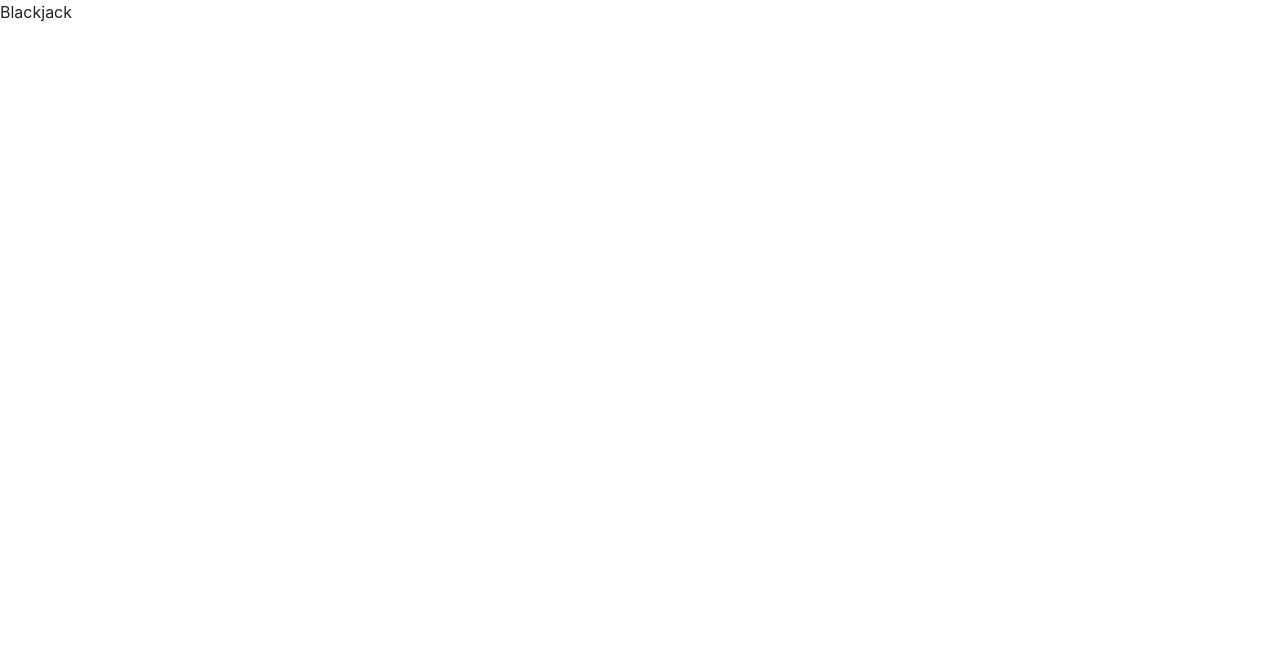
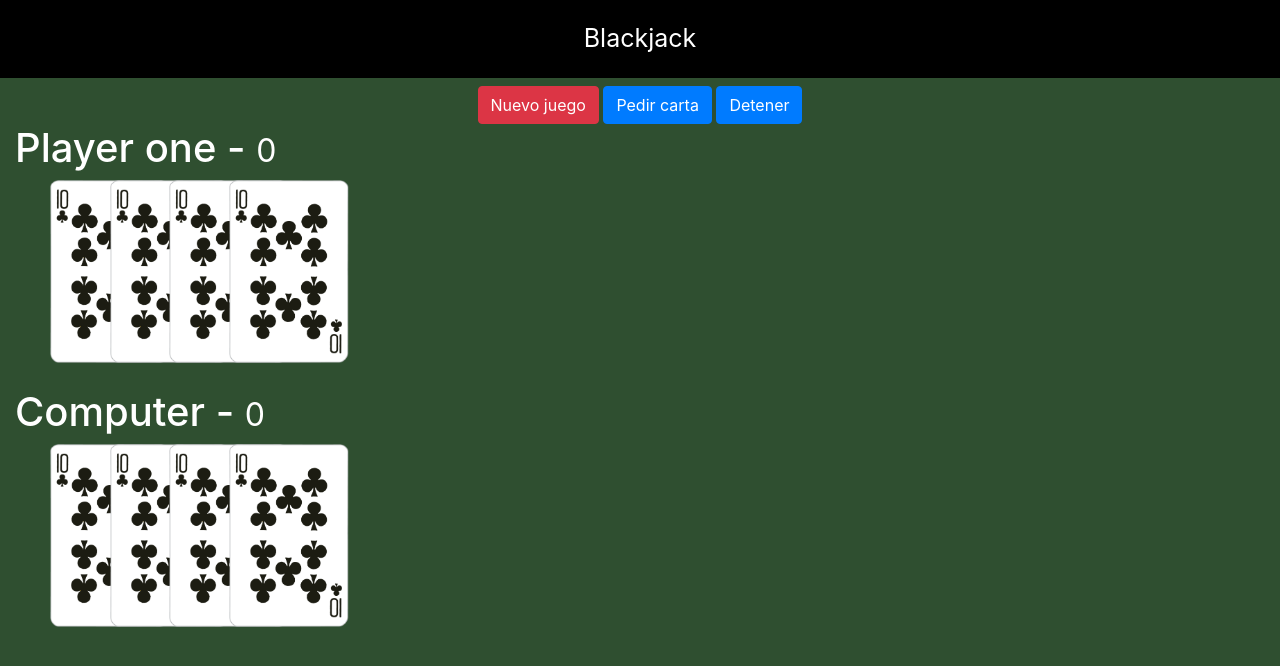
Before and after one commit to Daleonro/Study-projects-Blackjack, a plain HTML site: page index.html in a window 1280 px wide. Drawn offline with nearby package versions, Linux system fonts and the light colour scheme.

Commit message:
HTML y estilos terminados

```diff
--- a/assets/css/styles.css
+++ b/assets/css/styles.css
@@ -0,0 +1,24 @@
+html, body {
+    margin: 0px;
+    background-color: #2f4f30;
+    color: white;
+}
+
+.titulo {
+    text-align: center;
+    background-color: black;
+    color: white;
+    padding: 20px;
+    font-size: 25px;
+}
+
+.carta {
+    position: relative;
+    width: 120px;
+    left: 100px;
+    margin-left: -65px;
+}
+
+#player-cards, computer-cards {
+    height: 200px;
+}
--- a/index.html
+++ b/index.html
@@ -4,16 +4,48 @@
         <meta charset="UTF-8">
         <meta http-equiv="X-UA-Compatible" content="IE=edge">
         <meta name="viewport" content="width=device-width, initial-scale=1.0">
+        <link rel="stylesheet" href="https://cdn.jsdelivr.net/npm/bootstrap@4.4.1/dist/css/bootstrap.min.css" integrity="sha384-Vkoo8x4CGsO3+Hhxv8T/Q5PaXtkKtu6ug5TOeNV6gBiFeWPGFN9MuhOf23Q9Ifjh" crossorigin="anonymous">
         <link rel="stylesheet" href="assets/css/styles.css">
-        <link rel="stylesheet" href="https://cdn.jsdelivr.net/npm/bootstrap@4.4.1/dist/css/bootstrap.min.css" integrity="sha384-Vkoo8x4CGsO3+Hhxv8T/Q5PaXtkKtu6ug5TOeNV6gBiFeWPGFN9MuhOf23Q9Ifjh" crossorigin="anonymous">
         <title>Blackjack</title>
 
     </head>
     <body>
 
-        <header>
+        <header class="titulo">
             Blackjack
         </header>
+
+        <div class="row mt-2">
+            <div class="col text-center">
+                <button class="btn btn-danger">Nuevo juego</button>
+                <button class="btn btn-primary">Pedir carta</button>
+                <button class="btn btn-primary">Detener</button>
+            </div>
+        </div>
+
+        <div class="row container">
+            <div class="col">
+                <h1>Player one - <small> 0 </small></h1>
+                <div id="player-cards">
+                    <img class="carta" src="assets/cartas/10C.png">
+                    <img class="carta" src="assets/cartas/10C.png">
+                    <img class="carta" src="assets/cartas/10C.png">
+                    <img class="carta" src="assets/cartas/10C.png">
+                </div>
+            </div>
+        </div>
+
+        <div class="row container mt-2">
+            <div class="col">
+                <h1>Computer - <small> 0 </small></h1>
+                <div id="computer-cards">
+                    <img class="carta" src="assets/cartas/10C.png">
+                    <img class="carta" src="assets/cartas/10C.png">
+                    <img class="carta" src="assets/cartas/10C.png">
+                    <img class="carta" src="assets/cartas/10C.png">
+                </div>
+            </div>
+        </div>
 
 
 
```
